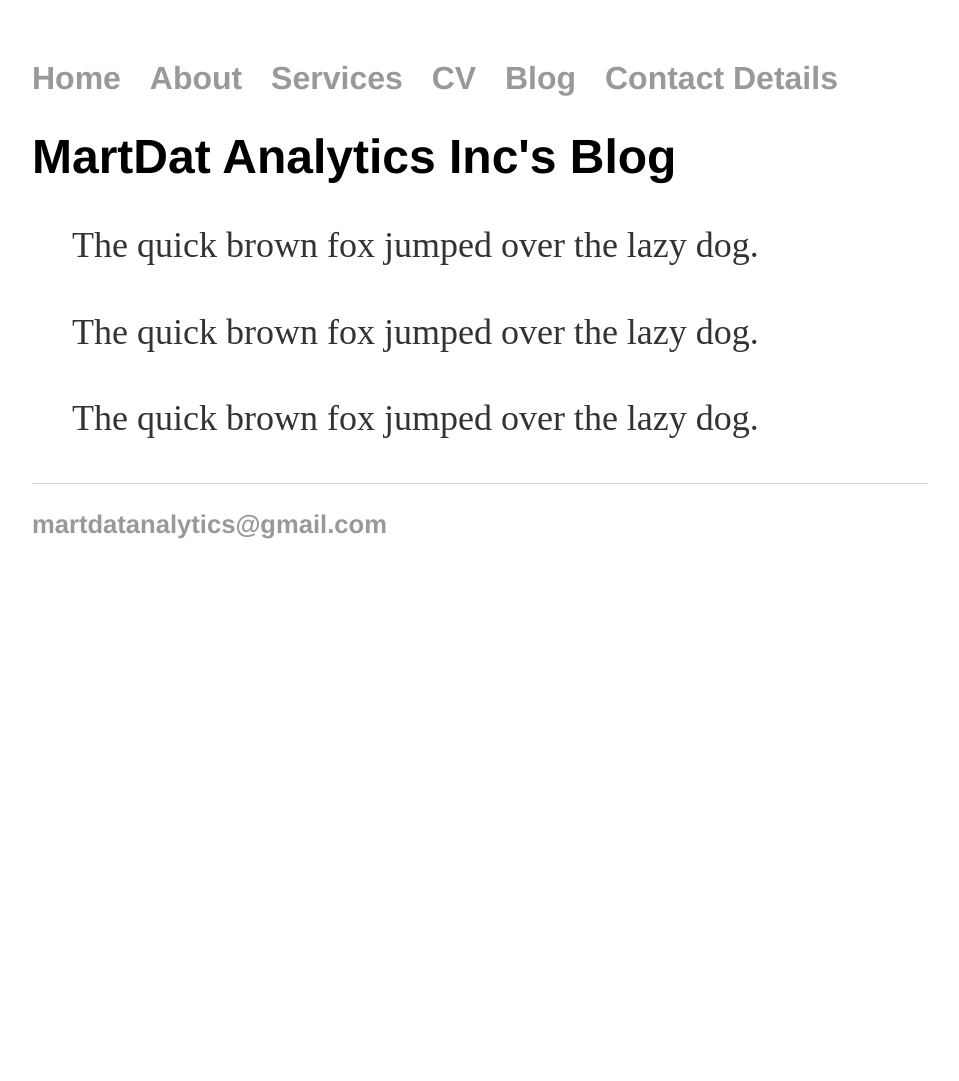
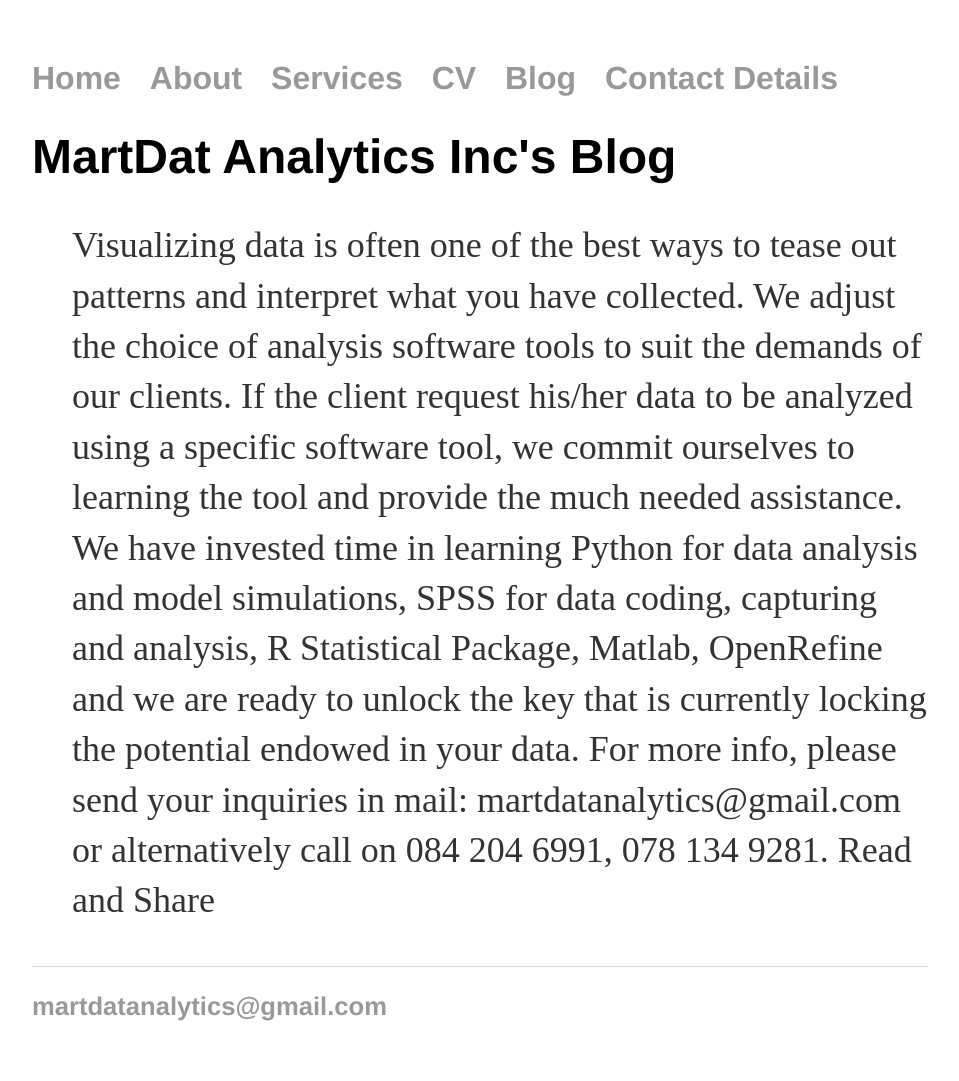
Before and after one commit to martdatanalytics/martdatanalytics.github.io, a Jekyll site: the page built from blog/index.html, in a window 1280 px wide. Shown: the whole page, without its empty margins (160-1119 px from the left). Built offline with Jekyll 4.4.1, drawn with Linux system fonts in a browser that asks for light colours; before the commit the page ends 900 px from its top, so only the background shows below that.

Commit message:
Update index.html

```diff
--- a/blog/index.html
+++ b/blog/index.html
@@ -4,15 +4,22 @@ title: MartDat Analytics Inc's Blog
 ---
 	<h1>{{ page.title }}</h1>
 	<ul class="posts">
-		<p> The quick brown fox jumped over the lazy dog.
+		<p> Visualizing data is often one of the best ways to tease out patterns and interpret what you have collected.
+		We adjust the choice of analysis software tools to suit the demands of our clients. If the client request his/her
+		data to be analyzed using a specific software tool, we commit ourselves to learning the tool and provide the much
+		needed assistance. We have invested time in learning Python for data analysis and model simulations, SPSS for data
+		coding, capturing and analysis, R Statistical Package, Matlab, OpenRefine and we are ready to unlock the key that
+		is currently locking the potential endowed in your data. For more info, please send your inquiries in
+		mail: martdatanalytics@gmail.com or alternatively call on 084 204 6991, 078 134 9281. Read and Share
 		</p>
+<!--
 		<p>
 			The quick brown fox jumped over the lazy dog.
 		</p>
 		<p>
 			The quick brown fox jumped over the lazy dog.
 		</p>
-<!--
+
 	  {% for post in site.posts %}
 	    <li><span>{{ post.date | date_to_string }}</span> » <a href="{{ post.url }}" title="{{ post.title }}">{{ post.title }}</a></li>
 	  {% endfor %}
```
